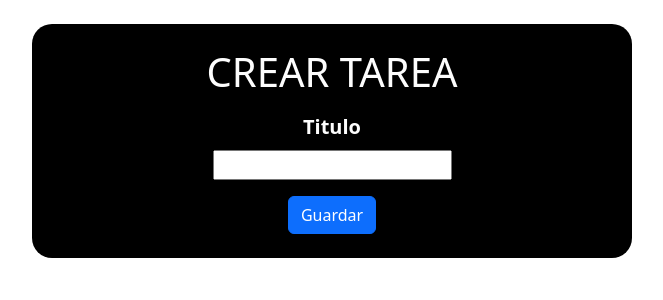
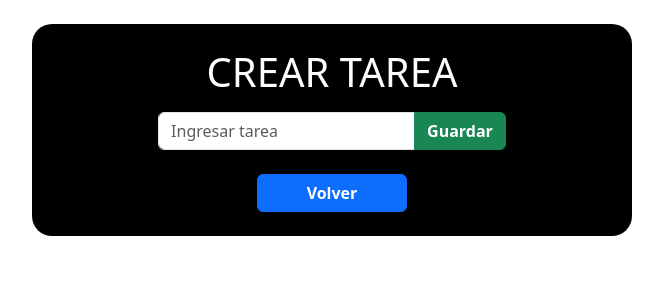
Before and after one commit to fedefrias07/auth-django-test, a Django app: page /tareas/crear-tarea in a window 1280 px wide. Shown: the part 56-356 px from the top of the page, without its empty margins (308-971 px from the left). Run offline with Django 5.2, Linux system fonts and the light colour scheme; the visitor is signed in with stand-in values (Sample User, id 1).

Commit message:
feat(tareas): :sparkles: agregar gestión del estado y eliminación de tareas

```diff
--- a/tareas/templates/tareas/crear-tarea.html
+++ b/tareas/templates/tareas/crear-tarea.html
@@ -20,10 +20,20 @@
 
             <div class="d-flex flex-column justify-content-center align-items-center">
 
-                    <label style="font-size: 20px;" class="mb-2" for=""><strong>Titulo  </strong></label>
-                    <input class="mb-3" type="text" name="titulo" required>
+                    <!-- <label style="font-size: 20px;" class="mb-2" for=""><strong>Titulo  </strong></label> -->
 
-                <button class="btn btn-primary" type="submit">Guardar</button>
+                     <div class="input-group mb-2">
+                        <input type="text" class="form-control" name="titulo" placeholder="Ingresar tarea" aria-label="Recipient’s username" aria-describedby="button-addon2" required>
+                        <button class="btn btn-success" type="submit" id="button-addon2"><strong>Guardar</strong></button>
+                     </div>
+                <div>
+
+
+                    <div class="input-group mb-3">
+</div>
+                <a href="{% url 'tareas' %}" class="btn btn-primary" style="width: 150px;"> <strong>Volver</strong></a>
+                </div>
+
             </div>
 
 
--- a/tareas/urls.py
+++ b/tareas/urls.py
@@ -1,8 +1,11 @@
 from django.urls import path
-from tareas.views import tareas, crear_tarea
+from tareas.views import tareas, crear_tarea, cambiar_estado, eliminar_tarea
 
 
 urlpatterns = [
     path('lista', tareas, name="tareas"),
     path('crear-tarea', crear_tarea, name="crear_tarea"),
+    path("cambiar-estado/<int:id>/", cambiar_estado, name="cambiar_estado"),
+    path("eliminar-tarea/<int:id>/", eliminar_tarea, name="eliminar_tarea"),
+
 ]
--- a/tareas/views.py
+++ b/tareas/views.py
@@ -30,3 +30,21 @@ def crear_tarea(request):
             return redirect("tareas")
 
     return render(request, "tareas/crear-tarea.html")
+
+@login_required
+def cambiar_estado(request, id):
+    tarea = Tareas.objects.get(id=id)
+
+    tarea.completada = not tarea.completada
+    tarea.save()
+
+    return redirect("tareas")
+
+
+@login_required
+def eliminar_tarea(request, id):
+    tarea = Tareas.objects.get(id=id)
+
+    tarea.delete()
+
+    return redirect("tareas")
```
Also changed, not shown: tareas/templates/tareas/tareas.html (+65 -5 lines).
